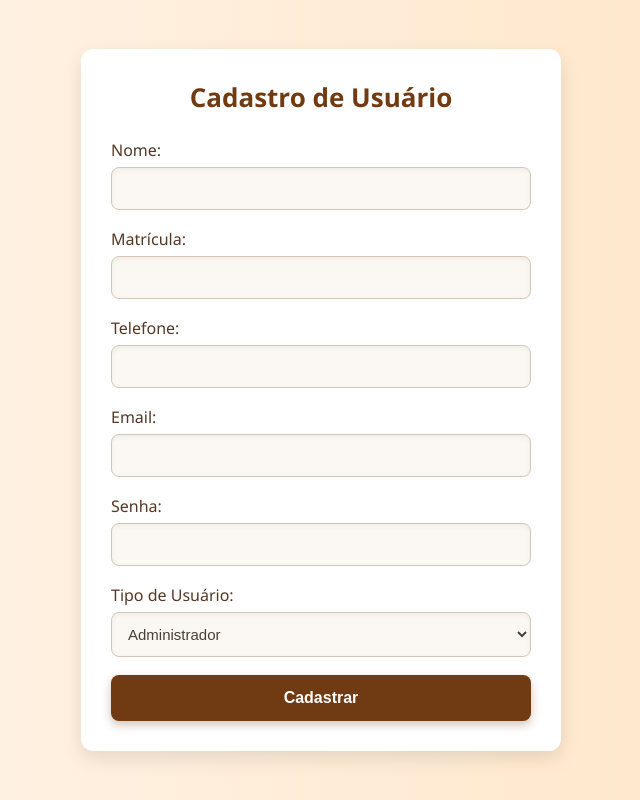
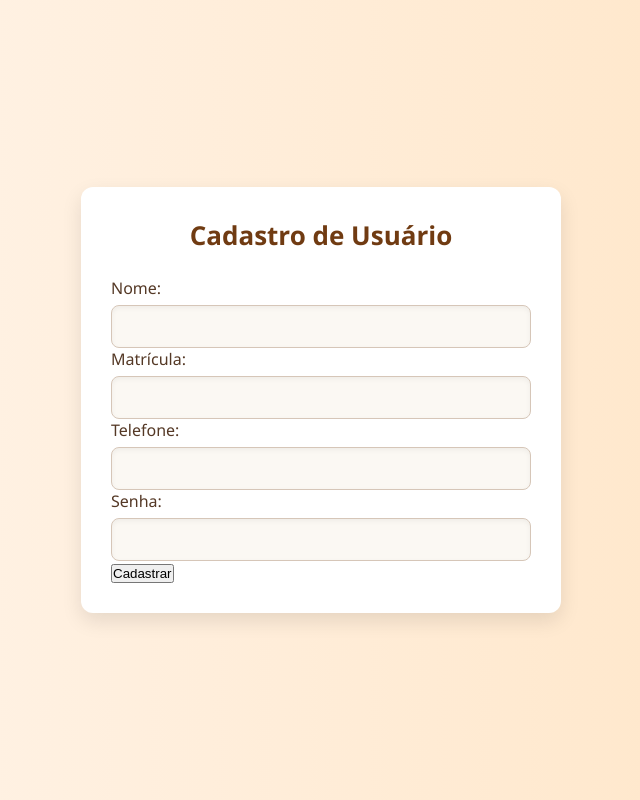
Before and after one commit to jessy3008/tcc, a Flask app: page /formcadastroU in a window 1280 px wide. Shown: the whole page, without its empty margins (319-959 px from the left). Run offline with Flask 3, Linux system fonts and the light colour scheme.

Commit message:
tratamento de erro e todo usuário é comum

```diff
--- a/Templates/formcadastroU.html
+++ b/Templates/formcadastroU.html
@@ -23,34 +23,19 @@
 
 
         <form action="/cadastrar_usuario" method="post">
-            <div class="form-group">
-                <label for="nome">Nome:</label>
-                <input type="text" id="nome" name="nome" required>
-            </div>
-            <div class="form-group">
-                <label for="matricula">Matrícula:</label>
-                <input type="text" id="matricula" name="matricula" required>
-            </div>
-            <div class="form-group">
-                <label for="telefone">Telefone:</label>
-                <input type="text" id="telefone" name="telefone">
-            </div>
-            <div class="form-group">
-                <label for="email">Email:</label>
-                <input type="email" id="email" name="email" required>
-            </div>
-            <div class="form-group">
-                <label for="senha">Senha:</label>
-                <input type="password" id="senha" name="senha" required>
-            </div>
-            <div class="form-group">
-                <label for="tipo_usuario_id">Tipo de Usuário:</label>
-                <select id="tipo_usuario_id" name="tipo_usuario_id" required>
-                    <option value="1">Administrador</option>
-                    <option value="2">Usuário Comum</option>
-                </select>
-            </div>
-            <button type="submit" class="submit-btn">Cadastrar</button>
+            <label for="nome">Nome:</label>
+            <input type="text" id="nome" name="nome" required><br>
+
+            <label for="matricula">Matrícula:</label>
+            <input type="text" id="matricula" name="matricula" required><br>
+
+            <label for="telefone">Telefone:</label>
+            <input type="text" id="telefone" name="telefone"><br>
+
+            <label for="senha">Senha:</label>
+            <input type="password" id="senha" name="senha" required><br>
+
+            <button type="submit">Cadastrar</button>
         </form>
     </div>
 </body>
--- a/app.py
+++ b/app.py
@@ -38,11 +38,11 @@ def cadastrar_usuario():
     nome = request.form['nome']
     matricula = request.form['matricula']
     telefone = request.form['telefone']
-    email = request.form['email']
     senha = request.form['senha']
-    tipo_usuario_id = request.form['tipo_usuario_id']
 
+    # Hash da senha
     senha_hash = hashlib.sha256(senha.encode()).hexdigest()
+    tipo_usuario_id = 2  # Define como "Usuário comum" por padrão
 
     db = conexaodb()
     cursor = db.cursor()
@@ -53,16 +53,9 @@ def cadastrar_usuario():
             VALUES (?, ?, ?, ?, ?)
         ''', (nome, matricula, telefone, senha_hash, tipo_usuario_id))
         db.commit()
-
-        if tipo_usuario_id == '1':
-            return redirect(url_for('admin_page'))
-        else:
-            return redirect(url_for('denuncia_form'))
+        return redirect(url_for('denuncia_form'))  # Redireciona para a tela de denúncias
     except sqlite3.IntegrityError:
-        flash('Erro: Matrícula ou Email já cadastrados.')  # Exibe mensagem de erro
-        return redirect(url_for('form_cadastro'))  # Retorna para o formulário de cadastro
-    except Exception as e:
-        flash(f'Já existe: {e}')
+        flash('Erro: Matrícula já cadastrada.')
         return redirect(url_for('form_cadastro'))
     finally:
         db.close()
@@ -95,16 +88,17 @@ def login_usuario():
     db.close()
 
     if user:
-        session['user_id'] = user[0]  #
+        session['user_id'] = user[0]  # Salva o ID do usuário na sessão
         tipo_usuario_id = user[5]
 
-
+        # Redireciona com base no tipo do usuário
         if tipo_usuario_id == 1:
             return redirect(url_for('admin_page'))
         else:
             return redirect(url_for('denuncia_form'))
     else:
-        return 'Matrícula ou senha inválidos.'
+        flash('Matrícula ou senha inválidos. Por favor, tente novamente.', 'error')  # Mensagem de erro
+        return redirect(url_for('login_form'))
 
 
 
@@ -204,6 +198,7 @@ def admin_page():
 
 
 
+
 @app.route('/atualizar_denuncia/<int:denuncia_id>', methods=['POST'])
 def atualizar_denuncia(denuncia_id):
     novo_status_id = request.form['status_denuncia_id']
@@ -226,5 +221,7 @@ def atualizar_denuncia(denuncia_id):
 
 
 
+
+
 if __name__ == "__main__":
     app.run(debug=True)
```
Also changed, not shown: Templates/formcadastro_admin.html (added, +26 -0 lines), Templates/loginU.html (+11 -0 lines), static/css/login.css (+18 -0 lines), neabi.db.
